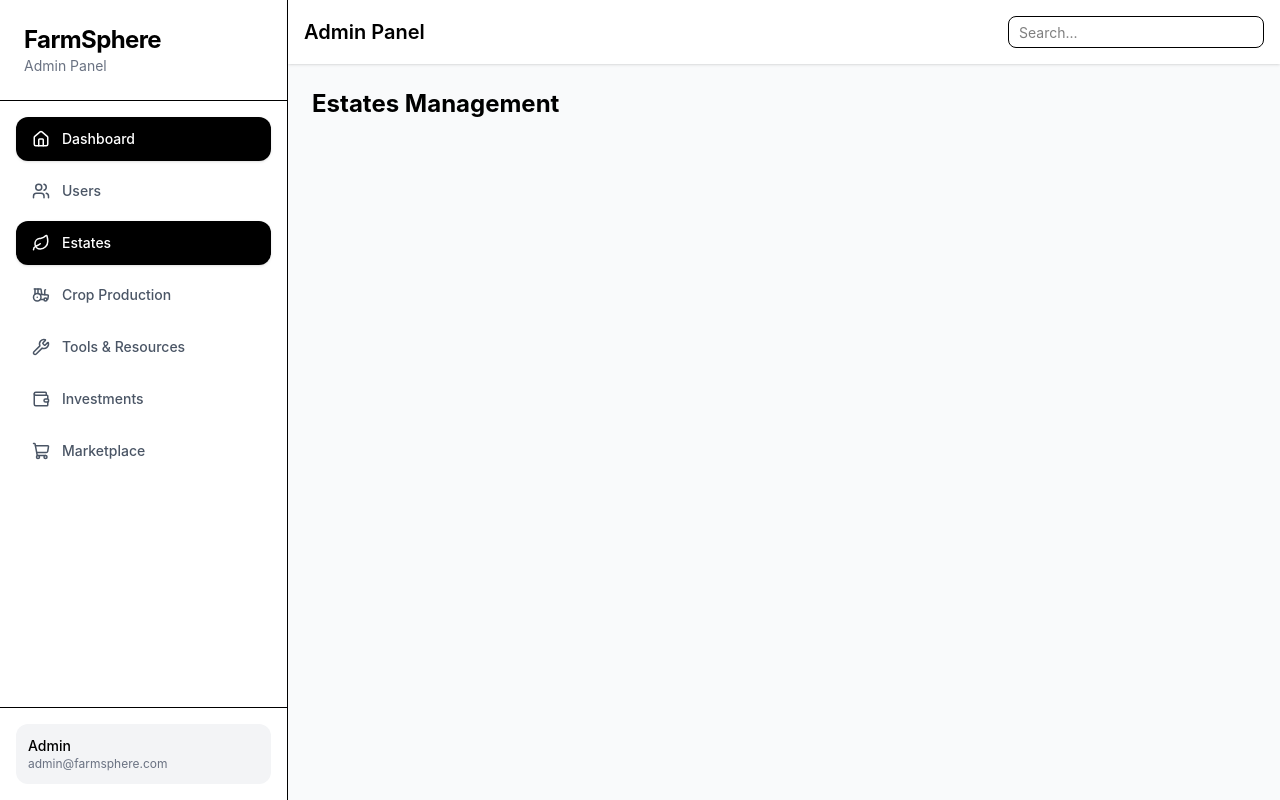
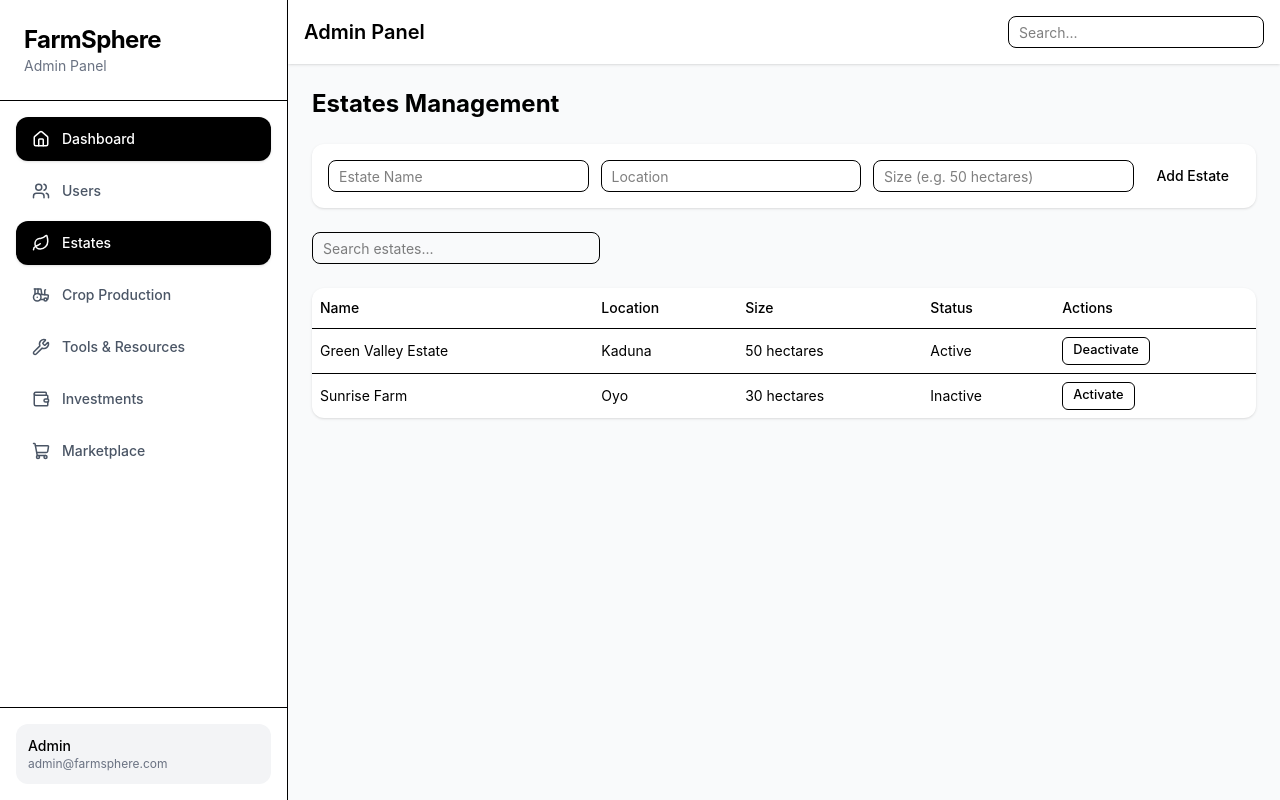
Before and after one commit to Chiamie/capstone-project, a React (Vite) app in the folder farmSphere-admin-dashboard/: page /admin/estates in a window 1280 px wide. Built offline with nearby package versions, Linux system fonts and the light colour scheme.

Commit message:
built estates module  with the following core features create new estate(name, location, size), view all estates in a clean table, search estates, activate/deactivate estates

```diff
--- a/farmSphere-admin-dashboard/src/app/admin/estates/page.jsx
+++ b/farmSphere-admin-dashboard/src/app/admin/estates/page.jsx
@@ -1,3 +1,121 @@
+// export default function EstatesPage() {
+//   return <h1 className="text-2xl font-bold">Estates Management</h1>;
+// }
+
+
+import { useState } from "react";
+import { Button } from "@/components/ui/button";
+import { Input } from "@/components/ui/input";
+import {
+  Table,
+  TableBody,
+  TableCell,
+  TableHead,
+  TableHeader,
+  TableRow,
+} from "@/components/ui/table";
+
+const mockEstates = [
+  { id: 1, name: "Green Valley Estate", location: "Kaduna", size: "50 hectares", status: "Active" },
+  { id: 2, name: "Sunrise Farm", location: "Oyo", size: "30 hectares", status: "Inactive" },
+];
+
 export default function EstatesPage() {
-  return <h1 className="text-2xl font-bold">Estates Management</h1>;
+  const [estates, setEstates] = useState(mockEstates);
+  const [search, setSearch] = useState("");
+  const [form, setForm] = useState({ name: "", location: "", size: "" });
+
+  const filtered = estates.filter((e) =>
+    e.name.toLowerCase().includes(search.toLowerCase())
+  );
+
+  const handleCreate = () => {
+    if (!form.name || !form.location || !form.size) return;
+    const newEstate = {
+      id: Date.now(),
+      ...form,
+      status: "Active",
+    };
+    setEstates((prev) => [newEstate, ...prev]);
+    setForm({ name: "", location: "", size: "" });
+  };
+  const handleToggleStatus = (id) => {
+    setEstates((prev) =>
+      prev.map((e) =>
+        e.id === id
+          ? { ...e, status: e.status === "Active" ? "Inactive" : "Active" }
+          : e
+      )
+    );
+  };
+
+  return (
+    <div className="space-y-6">
+      {/* Header */}
+      <div className="flex justify-between items-center">
+        <h1 className="text-2xl font-bold">Estates Management</h1>
+      </div>
+
+      {/* Create Estate */}
+      <div className="bg-white p-4 rounded-xl shadow flex gap-3">
+        <Input
+          placeholder="Estate Name"
+          value={form.name}
+          onChange={(e) => setForm({ ...form, name: e.target.value })}
+        />
+        <Input
+          placeholder="Location"
+          value={form.location}
+          onChange={(e) => setForm({ ...form, location: e.target.value })}
+        />
+        <Input
+          placeholder="Size (e.g. 50 hectares)"
+          value={form.size}
+          onChange={(e) => setForm({ ...form, size: e.target.value })}
+        />
+        <Button onClick={handleCreate}>Add Estate</Button>
+      </div>
+
+      {/* Search */}
+      <Input
+        placeholder="Search estates..."
+        className="w-72"
+        value={search}
+        onChange={(e) => setSearch(e.target.value)}
+      />
+
+      {/* Table */}
+      <div className="bg-white rounded-xl shadow">
+        <Table><TableHeader>
+            <TableRow>
+              <TableHead>Name</TableHead>
+              <TableHead>Location</TableHead>
+              <TableHead>Size</TableHead>
+              <TableHead>Status</TableHead>
+              <TableHead>Actions</TableHead>
+            </TableRow>
+          </TableHeader>
+          <TableBody>
+            {filtered.map((estate) => (
+              <TableRow key={estate.id}>
+                <TableCell>{estate.name}</TableCell>
+                <TableCell>{estate.location}</TableCell>
+                <TableCell>{estate.size}</TableCell>
+                <TableCell>{estate.status}</TableCell>
+                <TableCell>
+                  <Button
+                    size="sm"
+                    variant="outline"
+                    onClick={() => handleToggleStatus(estate.id)}
+                  >
+                    {estate.status === "Active" ? "Deactivate" : "Activate"}
+                  </Button>
+                </TableCell>
+              </TableRow>
+            ))}
+          </TableBody>
+        </Table>
+      </div>
+    </div>
+  );
 }
--- a/farmSphere-admin-dashboard/src/app/admin/users/page.jsx
+++ b/farmSphere-admin-dashboard/src/app/admin/users/page.jsx
@@ -119,153 +119,3 @@
 //     </div>
 //   );
 // }
-
-
-
-
-
-import { useState, useEffect } from "react";
-import { Button } from "@/components/ui/button";
-import { Input } from "@/components/ui/input";
-import { Tabs, TabsList, TabsTrigger, TabsContent } from "@/components/ui/tabs";
-import {
-  Table,
-  TableBody,
-  TableCell,
-  TableHead,
-  TableHeader,
-  TableRow,
-} from "@/components/ui/table";
-
-export default function UsersPage() {
-  const [search, setSearch] = useState("");
-  const [user, setUser] = useState([]);
-  const [farmers, setFarmers] = useState([]);
-  const [investors, setInvestors] = useState([]);
-  const [loading, setLoading] = useState(true);
-
-  // 1. Fetch Data from Backend
-  const fetchData = async () => {
-    setLoading(true);
-    try {
-      // Fetching only pending as per your controller,
-      // but you can add more endpoints for "all" users
-      const farmerRes = await fetch("http://localhost:8080/api/admin/farmers/pending").then(res => res.json());
-      const investorRes = await fetch("http://localhost:8080/api/admin/investors/pending").then(res => res.json());
-
-      setFarmers(farmerRes.data || []);
-      setInvestors(investorRes.data || []);
-    } catch (error) {
-      console.error("Failed to fetch users:", error);
-    } finally {
-      setLoading(false);
-    }
-  };
-
-  useEffect(() => {
-    fetchData();
-  }, []);
-
-  // 2. Handle Approval
-  const handleApprove = async (id, type) => {
-    const endpoint = type === "Farmer"
-      ? `http://localhost:8080/api/admin/farmers/${id}/approve`
-      : `http://localhost:8080/api/admin/investors/${id}/approve`;
-
-    try {
-      const res = await fetch(endpoint, { method: 'PATCH' });
-      if (res.ok) {
-        // Refresh list after success
-        fetchData();
-      }
-    } catch (error) {
-      console.error("Approval failed:", error);
-    }
-  };
-
-  // 3. Handle Rejection (Suspension)
-  const handleReject = async (id, type) => {
-    const reason = window.prompt("Reason for rejection:");
-    if (!reason) return;
-
-    const endpoint = type === "Farmer"
-      ? `http://localhost:8080/api/admin/farmers/${id}/reject`
-      : `http://localhost:8080/api/admin/investors/${id}/reject`;
-
-    try {
-      const res = await fetch(endpoint, {
-        method: 'PATCH',
-        headers: { 'Content-Type': 'application/json' },
-        body: JSON.stringify(reason)
-      });
-      if (res.ok) fetchData();
-    } catch (error) {
-      console.error("Rejection failed:", error);
-    }
-  };
-
-  const renderTable = (data, type) => (
-    <Table>
-      <TableHeader>
-        <TableRow>
-          <TableHead>ID</TableHead>
-          <TableHead>Name</TableHead>
-          <TableHead>Status</TableHead>
-          <TableHead>Actions</TableHead>
-        </TableRow>
-      </TableHeader>
-      <TableBody>
-        {data
-          .filter(u => (u.name || u.email || "").toLowerCase().includes(search.toLowerCase()))
-          .map((user) => (
-            <TableRow key={user.id}>
-              <TableCell>{user.id}</TableCell>
-              <TableCell>{user.name || user.email}</TableCell>
-              <TableCell className="capitalize">{user.status || "Pending"}</TableCell>
-              <TableCell className="flex gap-2">
-                <Button size="sm" onClick={() => handleApprove(user.id, type)}>
-                  Approve
-                </Button>
-                <Button
-                  size="sm"
-                  variant="destructive"
-                  onClick={() => handleReject(user.id, type)}
-                >
-                  Reject
-                </Button>
-              </TableCell>
-            </TableRow>
-          ))}
-      </TableBody>
-    </Table>
-  );
-
-  return (
-    <div className="p-6">
-      <div className="flex justify-between items-center mb-4">
-        <h1 className="text-2xl font-bold">Users Management</h1>
-      </div>
-
-      <Input
-        placeholder="Search by name..."
-        className="mb-4 w-72"
-        value={search}
-        onChange={(e) => setSearch(e.target.value)}
-      />
-
-      {loading ? (
-        <p>Loading users...</p>
-      ) : (
-        <Tabs defaultValue="farmers">
-          <TabsList>
-            <TabsTrigger value="farmers">Pending Farmers</TabsTrigger>
-            <TabsTrigger value="investors">Pending Investors</TabsTrigger>
-          </TabsList>
-
-          <TabsContent value="farmers">{renderTable(farmers, "Farmer")}</TabsContent>
-          <TabsContent value="investors">{renderTable(investors, "Investor")}</TabsContent>
-        </Tabs>
-      )}
-    </div>
-  );
-}
```
